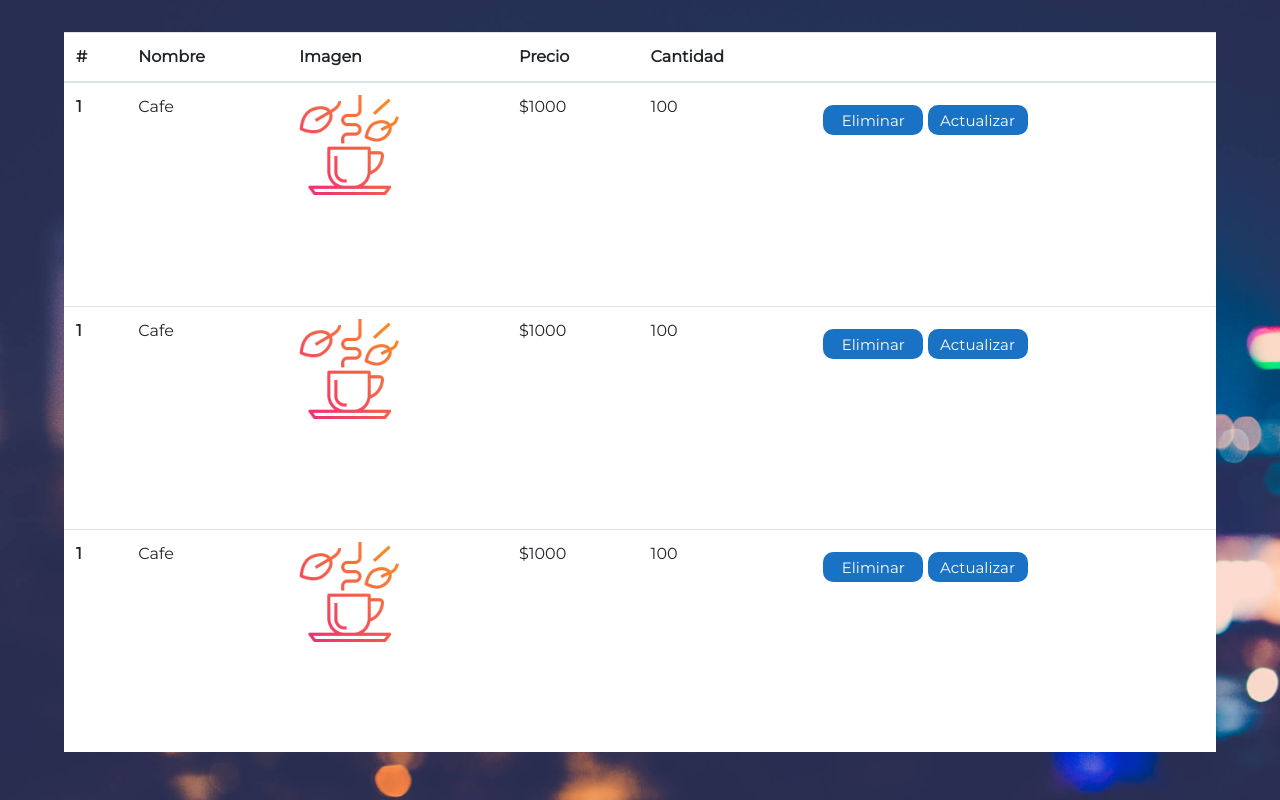
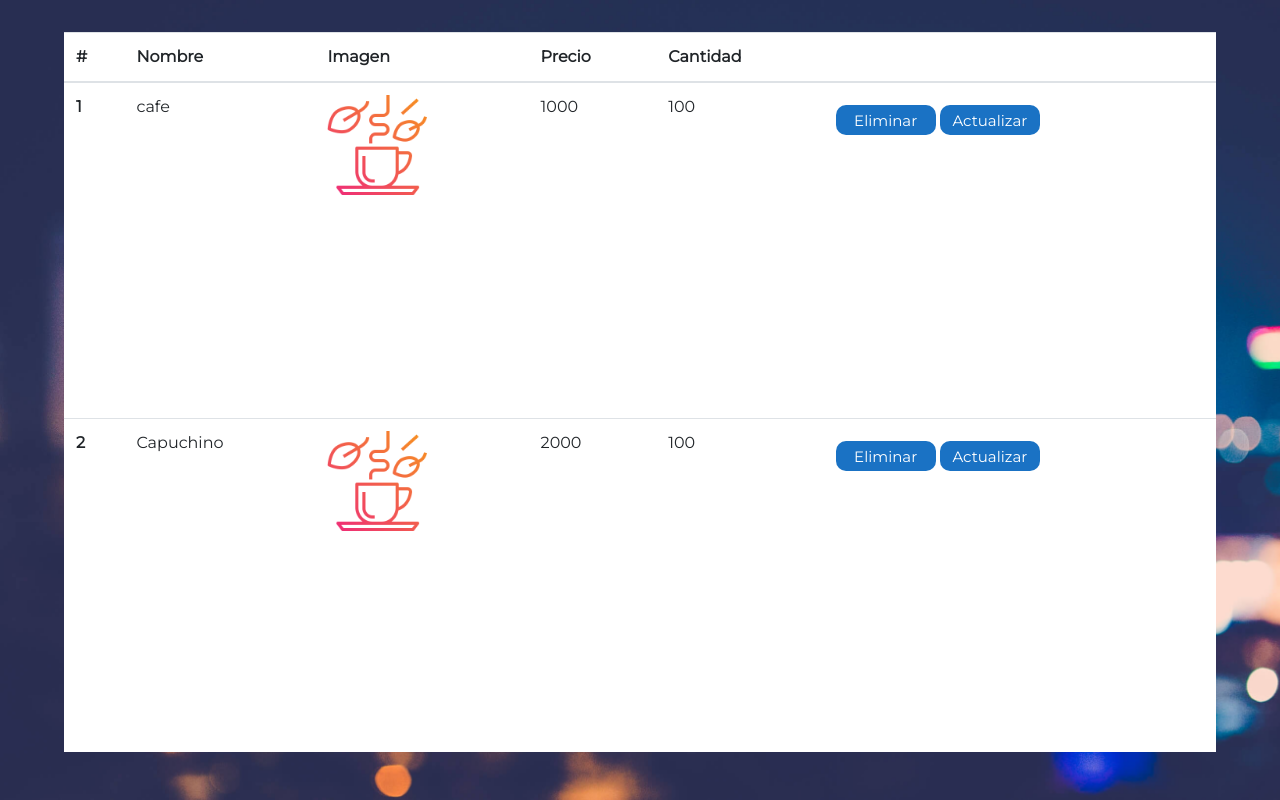
Before and after one commit to deissyMantilla/CafeteriaBrioche-, a Flask app: page /productos in a window 1280 px wide. Shown: the part 110-910 px from the top of the page. Run offline with Flask 2, Linux system fonts and the light colour scheme.

Commit message:
[new] funcionalidad de formulario actualizar producto

```diff
--- a/app.py
+++ b/app.py
@@ -38,6 +38,7 @@ def registroCajero():
     if request.method == 'GET':
         return render_template('html/registroCajero.html')
 
+
 @app.route("/registroProducto", methods=['GET', 'POST'])
 def registroProducto():
     if request.method == 'GET':
@@ -54,8 +55,10 @@ def cajeros():
 
 @app.route('/productos', methods=['GET', 'POST'])
 def productos():
+    productos = [{'id': '1', 'nombre': 'cafe', 'precio': '1000',
+                  'cantidad': '100', 'img': 'img/hot-tea.png'}, {"id": "2", "nombre": "Capuchino", "precio": "2000", "cantidad": "100", 'img': 'img/hot-tea.png'}]
     if request.method == 'GET':
-        return render_template('html/productos.html')
+        return render_template('html/productos.html', productos=productos)
     if request.method == 'POST':
         return render_template('html/productos.html')
 
--- a/static/js/funcionesModal.js
+++ b/static/js/funcionesModal.js
@@ -1,10 +1,26 @@
 
-$(document).ready(function () {
-    let boton = document.getElementById("botonActualizar");
-    boton.addEventListener("click", function(e){
-        console.log("click");
-        //aqui se debe hacer la actualizacion en la base de datos
-        $('#exampleModal').modal('hide');
-    })
 
-  });
+function abrirModalProductos(id){
+
+    //Se traen los valores del producto seleccionado
+let nombre = document.getElementById("nombre"+id).textContent;
+let precio = document.getElementById("precio"+id).textContent;
+let cantidad = document.getElementById("cantidad"+id).textContent;
+let imagen = document.getElementById("imagen"+id).scr;
+
+//Se traen los campos del promularios
+let idForm = document.getElementById("idForm");
+let nombreForm = document.getElementById("nombreForm");
+let precioForm = document.getElementById("precioForm");
+let cantidadForm = document.getElementById("cantidadForm");
+let imagenForm = document.getElementById("imagenForm");
+
+//se asignan valores al formulario para actualizar productos
+idForm.value = id;
+nombreForm.value = nombre;
+precioForm.value = precio;
+cantidadForm.value = cantidad;
+/* imagenForm.value = imagen;
+console.log(imagenForm); */
+
+ }
--- a/templates/html/productos.html
+++ b/templates/html/productos.html
@@ -12,8 +12,8 @@
       rel="stylesheet"
     />
     <script src="https://code.jquery.com/jquery-3.5.1.slim.min.js" integrity="sha384-DfXdz2htPH0lsSSs5nCTpuj/zy4C+OGpamoFVy38MVBnE+IbbVYUew+OrCXaRkfj" crossorigin="anonymous"></script>
+    <script src="{{url_for('static', filename='js/funcionesModal.js')}}"></script>
 
-    <script src="../js/funcionesModal.js"></script>
 </head>
 <body>
     <nav class="nav">
@@ -39,45 +39,21 @@
             </tr>
           </thead>
           <tbody>
+            {% for producto in productos %}
             <tr>
-              <th scope="row">1</th>
-              <td>Cafe</td>
+              <th scope="row" id="id{{producto.id}}">{{producto.id}}</th>
+              <td id="nombre{{producto.id}}">{{producto.nombre}}</td>
               <td>
-                 <img src="{{url_for('static', filename='img/hot-tea.png')}}" alt="" style="width: 100px; height: 100px;">
+                 <img src="{{url_for('static', filename=producto.img)}}" alt="" style="width: 100px; height: 100px;" id="imagen{{producto.id}}">
               </td>
-              <td>$1000</td>
-              <td>100</td>
+              <td id="precio{{producto.id}}">{{producto.precio}}</td>
+              <td id="cantidad{{producto.id}}">{{producto.cantidad}}</td>
               <td>
-                  <button class="boton" >Eliminar</button>
-                  <button class="boton"  data-toggle="modal" data-target="#exampleModal">Actualizar</button>
+                  <button class="boton" id="eliminar{{producto.id}}">Eliminar</button>
+                  <button class="boton"  data-toggle="modal" data-target="#exampleModal" onclick="abrirModalProductos(this.id)" id="{{producto.id}}">Actualizar</button>
               </td>
             </tr>
-            <tr>
-              <th scope="row">1</th>
-              <td>Cafe</td>
-              <td>
-                <img src="{{url_for('static', filename='img/hot-tea.png')}}" alt="" style="width: 100px; height: 100px;">
-              </td>
-              <td>$1000</td>
-              <td>100</td>
-              <td>
-                  <button class="boton">Eliminar</button>
-                  <button class="boton">Actualizar</button>
-              </td>
-            </tr>
-            <tr>
-              <th scope="row">1</th>
-              <td>Cafe</td>
-              <td>
-                <img src="{{url_for('static', filename='img/hot-tea.png')}}" alt="" style="width: 100px; height: 100px;">
-              </td>
-              <td>$1000</td>
-              <td>100</td>
-              <td>
-                  <button class="boton">Eliminar</button>
-                  <button class="boton">Actualizar</button>
-              </td>
-            </tr>
+            {% endfor %}
           </tbody>
         </table>
 
@@ -97,14 +73,16 @@
         </div>
         <div class="modal-body">
           <form action="" class="formularioActualizar" method="POST">
+            <label for="" class="izquierda">Id:</label>
+            <input type="text" readonly id="idForm">
             <label for="" class="izquierda margenSuperior">Nombre:*</label>
-            <input type="text" placeholder="Nombre" required>
+            <input type="text" placeholder="Nombre" required id="nombreForm">
             <label for="" class="izquierda margenSuperior">Precio:*</label>
-            <input type="number" placeholder="Precio" required>
+            <input type="number" placeholder="Precio" required id="precioForm">
             <label for="" class="izquierda margenSuperior">Cantidad:*</label>
-            <input type="number" placeholder="Cantidad" required>
+            <input type="number" placeholder="Cantidad" required id="cantidadForm">
             <label for="" class="margenSuperior">Imagen producto</label>
-            <input type="file" required>
+            <input type="file" required id="imagenForm">
             <input type="submit" value="Guardar cambios" class="boton">
           </form>
         </div>
```
